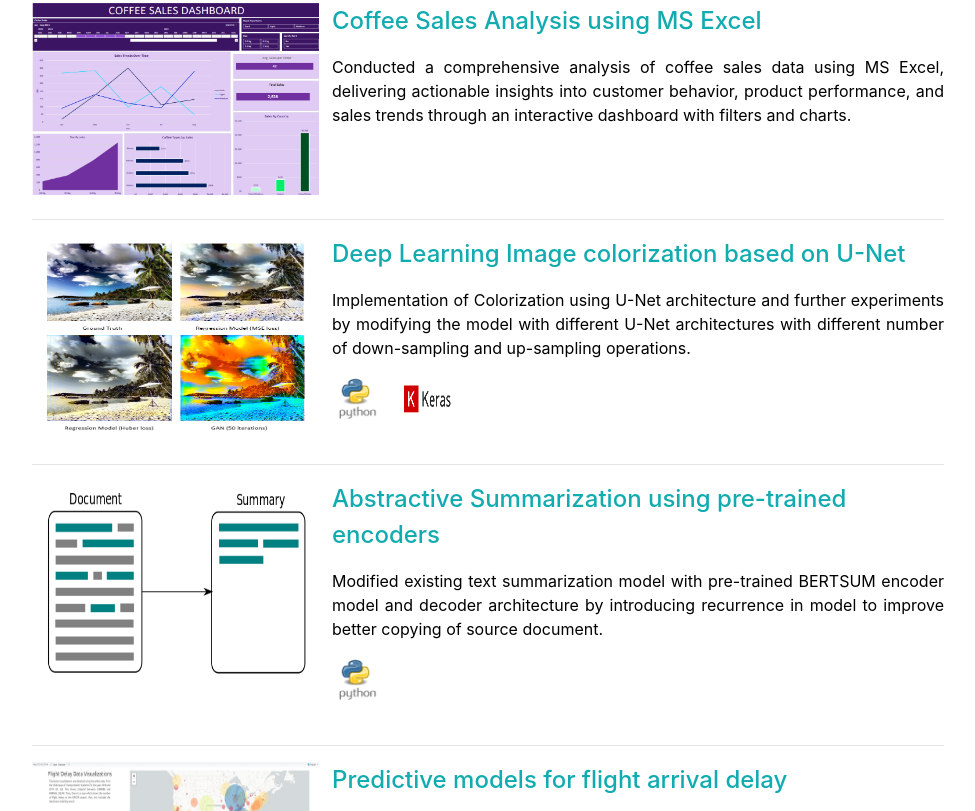
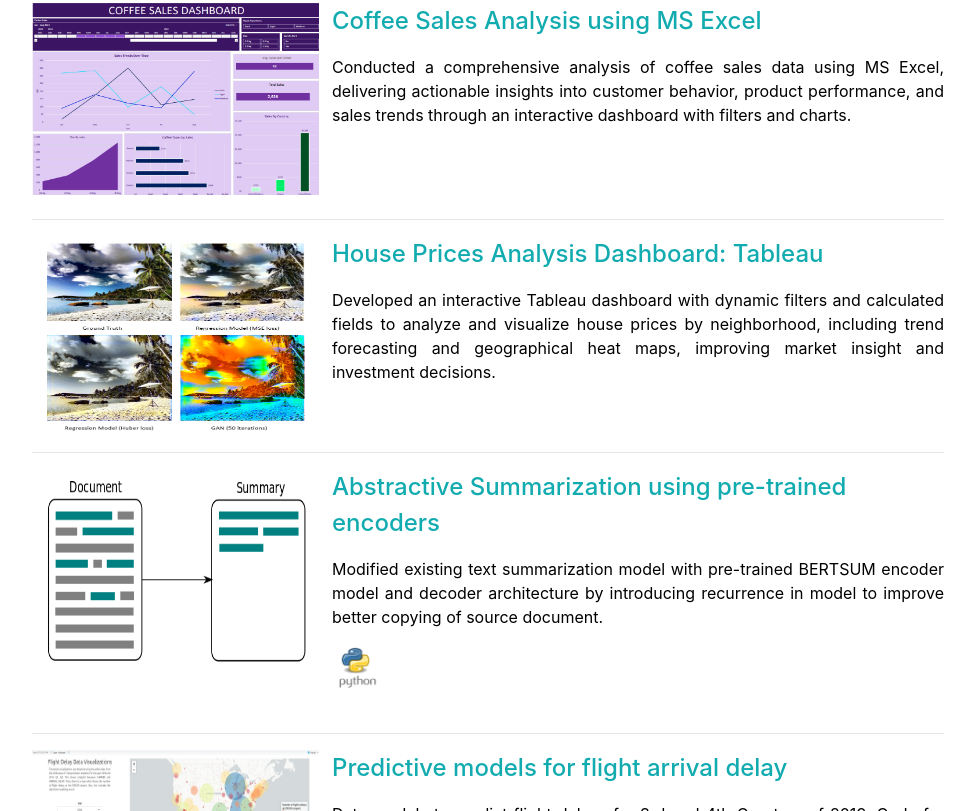
Before and after one commit to umeaimanMerchant/umeaimanMerchant.github.io, a plain HTML site: page index.html in a window 1280 px wide. Shown: the part 4212-5023 px from the top of the page, without its empty margins (288-1263 px from the left). Drawn offline with Linux system fonts and the light colour scheme; a web font is replaced by a local one.

Commit message:
Update index.html

```diff
--- a/index.html
+++ b/index.html
@@ -441,22 +441,22 @@
         <div class="resume-item d-flex flex-column flex-md-row mb-5">
 	  <!-- 2nd row 1st column -->
 	  <div class="flex-column">
-	    	<a href="https://github.com/dsandeep0138/UNet-Colorization" style="text-decoration: none" target=_blank>
+	    	<a href="https://public.tableau.com/app/profile/aiman.merchant/viz/HousingPriceinUS/Dashboard1" style="text-decoration: none" target=_blank>
 	  	<img src="img/unet-color.png" alt="" style="height:200px;width:300px;padding-right:1vw;">
 	  </div>
 	  <!-- 2nd row 2nd column -->
 	  <div class="flex-column">
-	    <div class="subheading mb-3">Deep Learning Image colorization based on U-Net</div>
-            <div style="color:black; text-align: justify; text-justify: inter-word;">Implementation of Colorization using U-Net architecture and further experiments by modifying the model with different U-Net architectures with different number of down-sampling and up-sampling operations.</div>
+	    <div class="subheading mb-3">House Prices Analysis Dashboard: Tableau</div>
+            <div style="color:black; text-align: justify; text-justify: inter-word;">Developed an interactive Tableau dashboard with dynamic filters and calculated fields to analyze and visualize house prices by neighborhood, including trend forecasting and geographical heat maps, improving market insight and investment decisions.</div>
 
-	    <ul class="list-inline dev-icons">
+<!-- 	    <ul class="list-inline dev-icons">
           	<li class="list-inline-item">
               		<img src="img/python.png" alt="" style="width:50px;height:50px;">
           	</li>
           	<li class="list-inline-item">
               		<img src="img/keras.png" alt="" style="width:50px;height:50px;">
           	</li>
-	    </ul>
+	    </ul> -->
 	  </div>
         </div>
 
```
